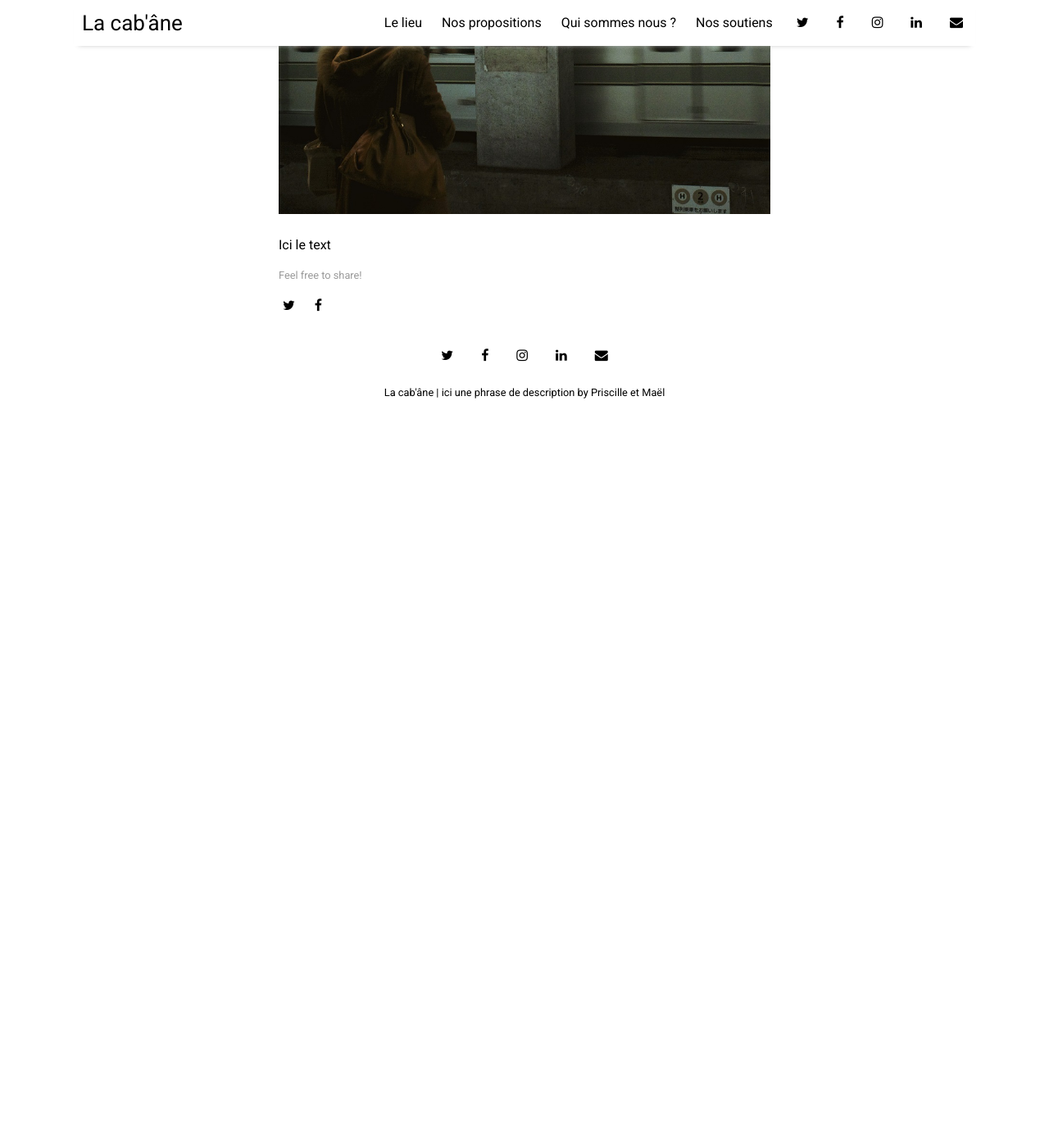
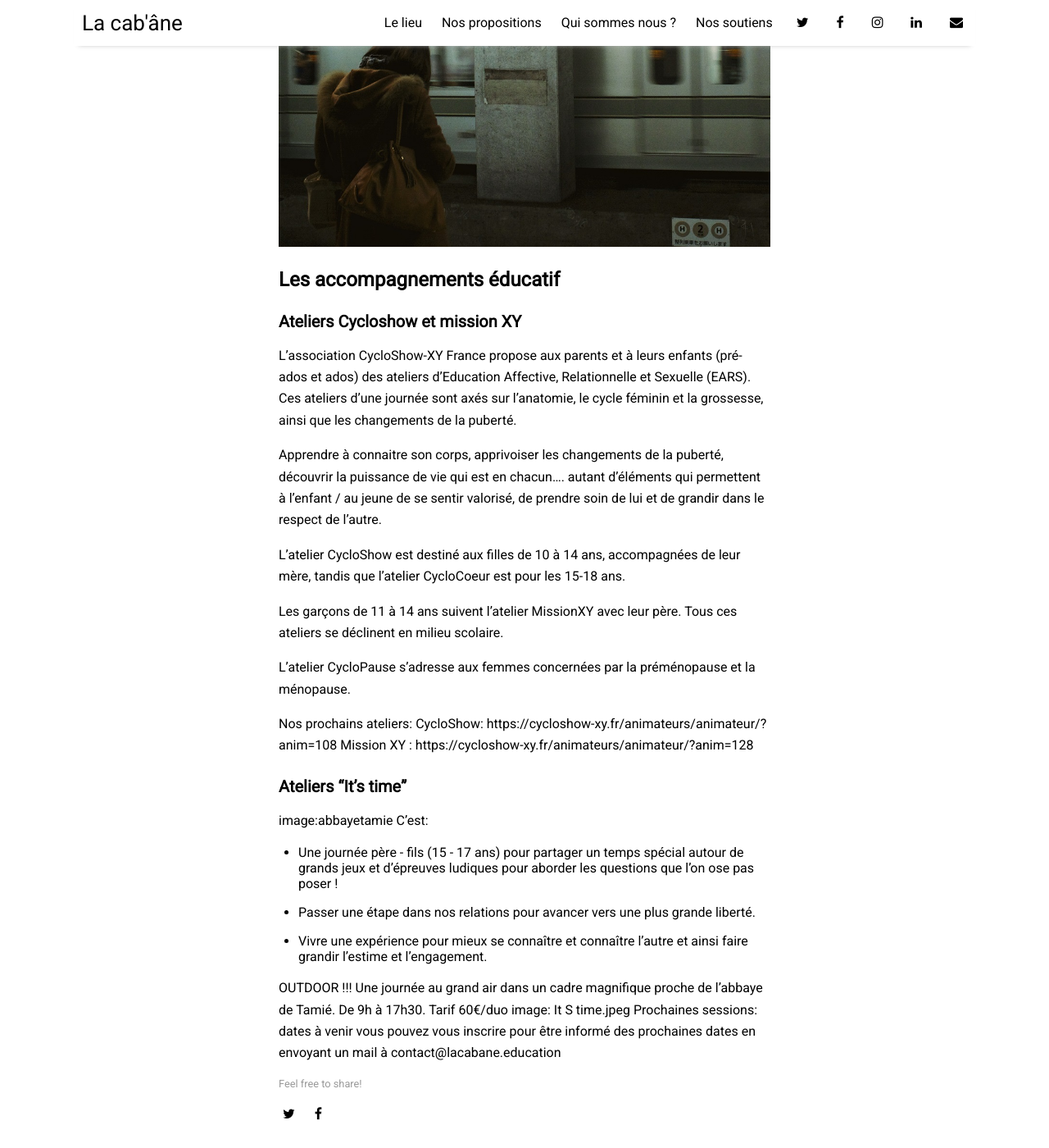
Before and after one commit to la-cabane/la-cabane.github.io, a Jekyll site: the page built from Ateliers d’Éducation Affective Relationnelle et Sexuelle .md, in a window 1280 px wide and 1400 px high, scrolled down 270 px. Shown: the whole window at 82% size. Built offline with Jekyll 4.4.1, drawn with Linux system fonts in a browser that asks for light colours; nearby versions of some CDN libraries; before the commit the page ends 900 px from its top, so only the background shows below that; some of the changed text lies outside the part shown.

Commit message:
Update Ateliers d’Éducation Affective Relationnelle et Sexuelle .md

```diff
--- a/Ateliers d’Éducation Affective Relationnelle et Sexuelle .md
+++ b/Ateliers d’Éducation Affective Relationnelle et Sexuelle .md
@@ -1,8 +1,37 @@
 ---
 layout: post
-title: "Nos soutiens"
+title: "Ateliers d'Education Affective Relationnelle et Sexuelle"
 author: "La-Cabane"
 image: city-1.jpg
 ---
 
-Ici le text
+## Les accompagnements éducatif
+
+### Ateliers Cycloshow et mission XY
+L'association CycloShow-XY France propose aux parents et à leurs enfants (pré-ados et ados) des ateliers d'Education Affective, Relationnelle et Sexuelle (EARS). Ces ateliers d'une journée sont axés sur l'anatomie, le cycle féminin et la grossesse, ainsi que les changements de la puberté.
+
+Apprendre à connaitre son corps, apprivoiser les changements de la puberté, découvrir la puissance de vie qui est en chacun.... autant d'éléments qui permettent à l'enfant / au jeune de se sentir valorisé, de prendre soin de lui et de grandir dans le respect de l'autre.
+
+L'atelier CycloShow est destiné aux filles de 10 à 14 ans, accompagnées de leur mère, tandis que l'atelier CycloCoeur est pour les 15-18 ans.
+
+Les garçons de 11 à 14 ans suivent l'atelier MissionXY avec leur père. Tous ces ateliers se déclinent en milieu scolaire.
+
+L'atelier CycloPause s'adresse aux femmes concernées par la préménopause et la ménopause.
+
+Nos prochains ateliers:
+CycloShow: https://cycloshow-xy.fr/animateurs/animateur/?anim=108
+Mission XY : https://cycloshow-xy.fr/animateurs/animateur/?anim=128
+
+### Ateliers "It's time"
+image:abbayetamie
+C'est:
+- Une journée père - fils (15 - 17 ans) pour partager un temps spécial autour de grands jeux et d'épreuves ludiques pour aborder les questions que l'on ose pas poser !
+- Passer une étape dans nos relations pour avancer vers une plus grande liberté.
+- Vivre une expérience pour mieux se connaître et connaître l'autre et ainsi faire grandir l'estime et l'engagement.
+
+OUTDOOR !!! Une journée au grand air dans un cadre magnifique proche de l'abbaye de Tamié.
+De 9h à 17h30.
+Tarif 60€/duo
+image: It S time.jpeg
+Prochaines sessions: dates à venir
+vous pouvez vous inscrire pour être informé des prochaines dates en envoyant un mail à contact@lacabane.education
```
